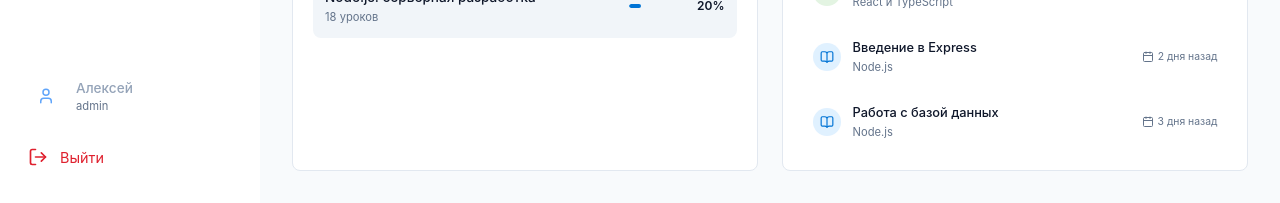
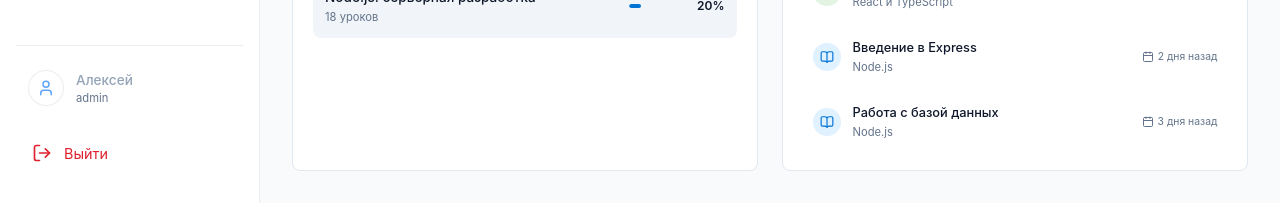
Before and after one commit to global-learn/mvp-client, a React (Vite) app: page /dashboard in a window 1280 px wide. Shown: the part 803-1006 px from the top of the page. Built offline with nearby package versions, Linux system fonts and the light colour scheme.

Commit message:
fix: (styles) import and other

```diff
--- a/src/app/styles/index.css
+++ b/src/app/styles/index.css
@@ -43,7 +43,7 @@
   --sidebar-primary: #60a5fa;
   --sidebar-primary-foreground: #1e293b;
   --sidebar-accent: rgba(255, 255, 255, 0.06);
-  --sidebar-border: rgba(255, 255, 255, 0.1);
+  --sidebar-border: rgba(77, 77, 77, 0.1);
 }
 
 /* ---- Базовый сброс ---- */
--- a/src/widgets/sidebar/ui/Sidebar.module.css
+++ b/src/widgets/sidebar/ui/Sidebar.module.css
@@ -2,7 +2,7 @@
   width: 260px;
   min-height: 100vh;
   background: var(--white);
-  border-right: 10px solid var(--sidebar-border);
+  border-right: 1px solid var(--sidebar-border);
   display: flex;
   flex-direction: column;
   padding: 1.5rem 1rem;
@@ -72,6 +72,7 @@
   width: 36px;
   height: 36px;
   border-radius: 50%;
+  border: 1px solid var(--sidebar-border);
   background: var(--sidebar-accent);
   display: flex;
   align-items: center;
@@ -105,7 +106,7 @@
   align-items: center;
   gap: 0.75rem;
   width: 100%;
-  padding: 0.75rem;
+  padding: 1rem;
   border: none;
   border-radius: var(--radius);
   background: transparent;
```
